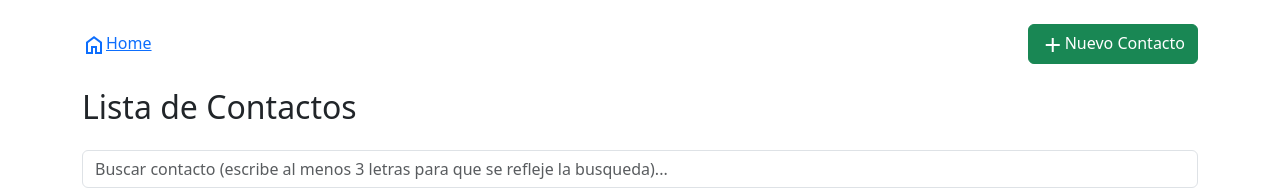
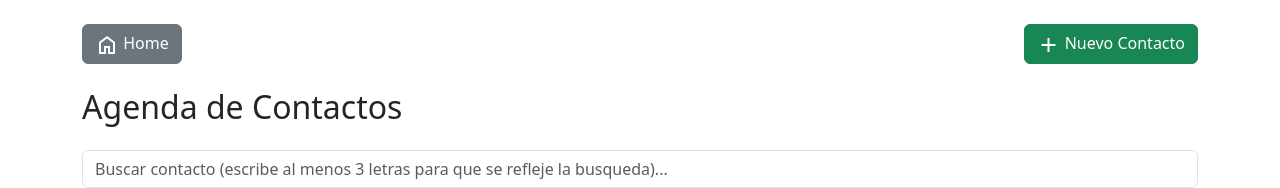
Before and after one commit to RodriiDev/libreta-direcciones, an Angular app in the folder frontend/: page /lista-contactos in a window 1280 px wide. Shown: the top 188 px of the page. Built offline with nearby package versions, Linux system fonts and the light colour scheme; no server answers.

Commit message:
se cambió el estilo de boton home y titulo de home

```diff
--- a/frontend/src/app/app.component.html
+++ b/frontend/src/app/app.component.html
@@ -1,7 +1,7 @@
 <div class="container mt-4">
   <div class="d-flex justify-content-between align-items-center">
-    <a routerLink="/lista-contactos"><span class="material-symbols-outlined icon-btn-align">home</span>Home</a>
-    <a type="button" class="btn btn-success" routerLink="/nuevo-contacto"><span class="material-symbols-outlined icon-btn-align">add</span>Nuevo Contacto</a>
+    <a type="button" class="btn btn-secondary" routerLink="/lista-contactos"><span class="material-symbols-outlined icon-btn-align">home</span> Home</a>
+    <a type="button" class="btn btn-success" routerLink="/nuevo-contacto"><span class="material-symbols-outlined icon-btn-align">add</span> Nuevo Contacto</a>
   </div>
 </div>
 
--- a/frontend/src/app/lista-contactos/lista-contactos.component.html
+++ b/frontend/src/app/lista-contactos/lista-contactos.component.html
@@ -1,6 +1,6 @@
 <div class="container mt-4">
     <div class="d-flex justify-content-between align-items-center">
-      <h2>Lista de Contactos</h2>
+      <h2>Agenda de Contactos</h2>
     </div>
 
     <!--Busqueda-->
@@ -31,9 +31,9 @@
             <td>{{ contacto.pagina_web }}</td>
             <td>{{ contacto.empresa }}</td>
             <td>
-              <button class="btn btn-primary btn-sm me-1" (click)="viewContact(contacto.id)"><span class="material-symbols-outlined icon-btn-align">visibility</span></button>
-              <button class="btn btn-warning btn-sm me-1" (click)="editContact(contacto.id)"><span class="material-symbols-outlined icon-btn-align">edit</span></button>
-              <button class="btn btn-danger btn-sm" (click)="confirmDelete(contacto.id)"><span class="material-symbols-outlined icon-btn-align">delete</span></button>
+              <button class="btn btn-primary btn-sm me-1" title="Ver" (click)="viewContact(contacto.id)"><span class="material-symbols-outlined icon-btn-align">visibility</span></button>
+              <button class="btn btn-warning btn-sm me-1" title="Editar" (click)="editContact(contacto.id)"><span class="material-symbols-outlined icon-btn-align">edit</span></button>
+              <button class="btn btn-danger btn-sm" title="Eliminar" (click)="confirmDelete(contacto.id)"><span class="material-symbols-outlined icon-btn-align">delete</span></button>
             </td>
           </tr>
         }
```
